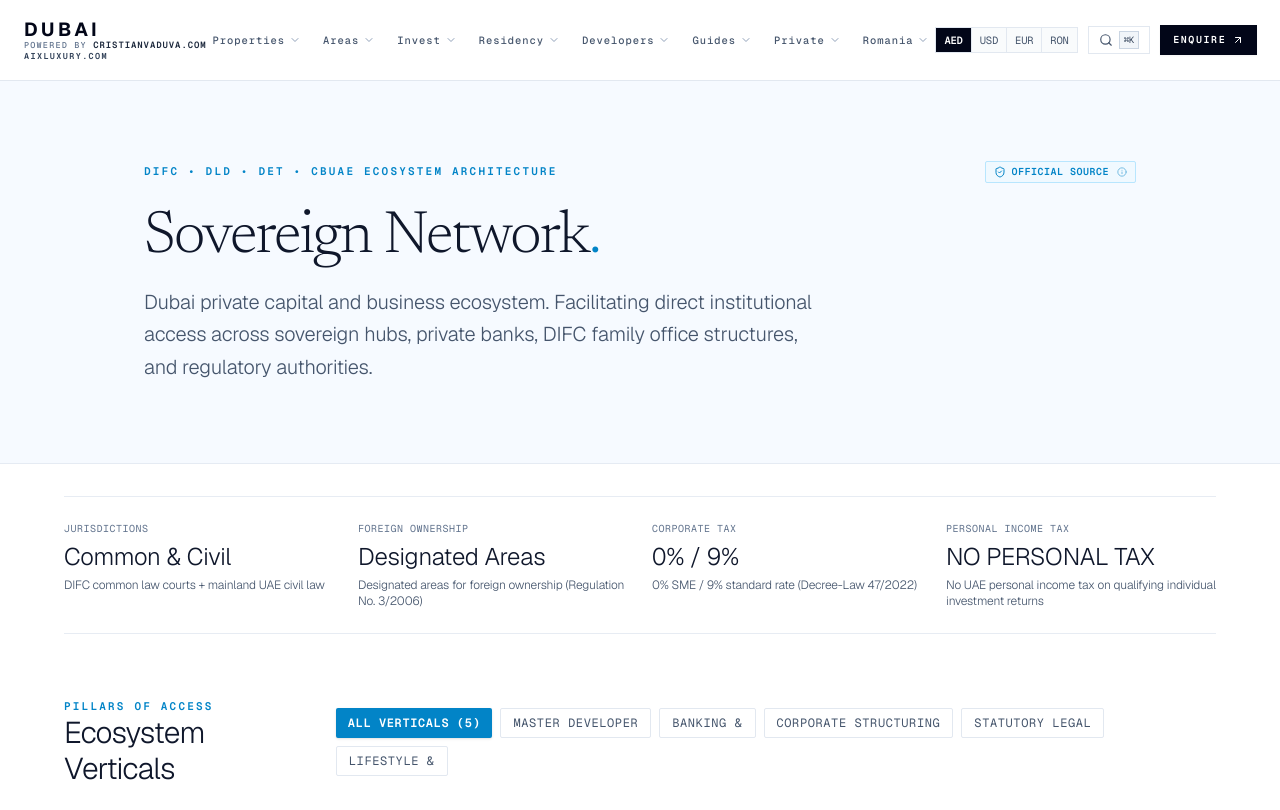
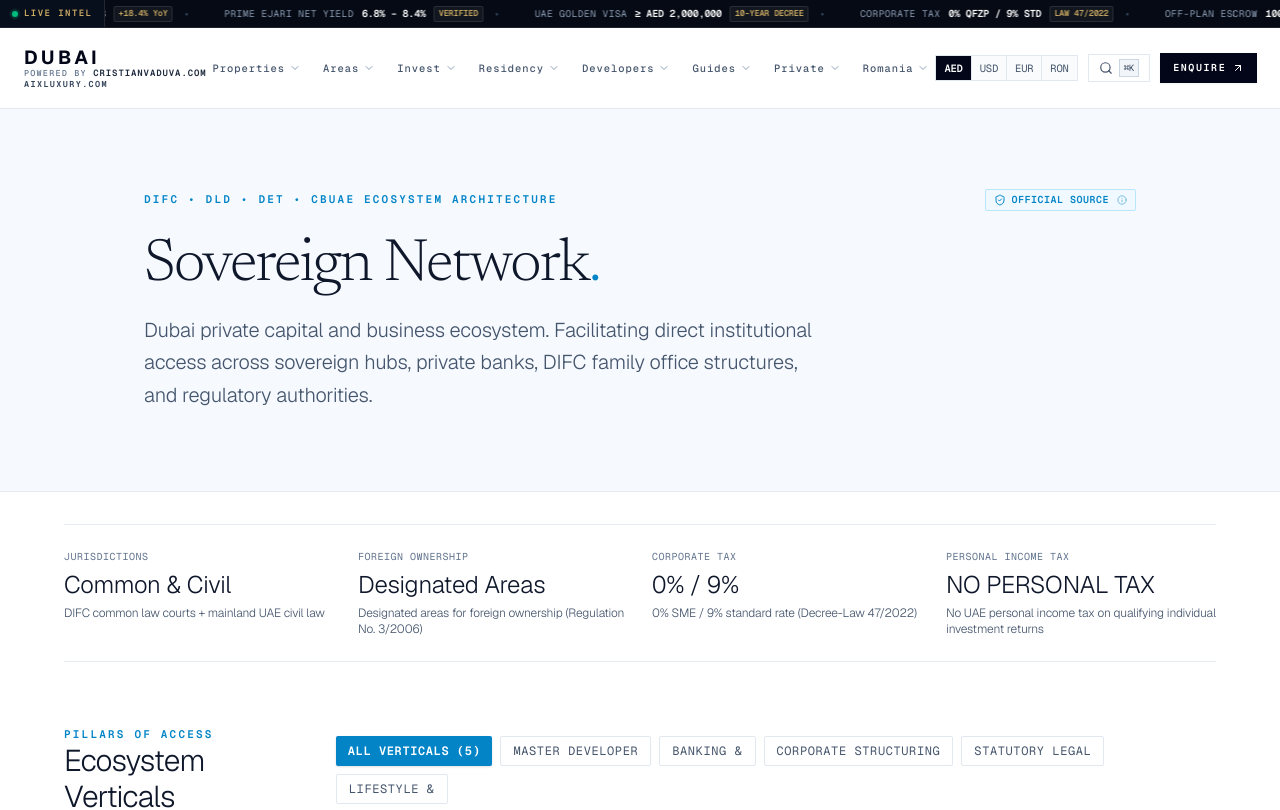
Before and after one commit to myremaxclubcristianv/DUBAI, a Next.js app: page /network in a window 1280 px wide. Shown: the top 810 px of the page. Built offline with nearby package versions, Linux system fonts and the light colour scheme.

Commit message:
feat(layout): add sovereign right-to-left market ticker and secure telegram intake

```diff
--- a/src/app/api/contact/route.ts
+++ b/src/app/api/contact/route.ts
@@ -213,7 +213,7 @@ export async function POST(request: NextRequest) {
       }
     }
 
-    // 7. Telegram Bot Dispatch
+    // 7. Telegram Bot Dispatch (Server-side via secure environment variables only)
     const botToken = process.env.TELEGRAM_BOT_TOKEN?.trim()
     const chatId = process.env.TELEGRAM_CHAT_ID?.trim()
 
@@ -280,17 +280,16 @@ export async function POST(request: NextRequest) {
         if (telegramRes.ok) {
           telegramSent = true
         } else {
-          const errText = await telegramRes.text()
           telegramError = `Telegram HTTP ${telegramRes.status}`
-          console.error(`[Contact API] Telegram dispatch error (status ${telegramRes.status}):`, errText.slice(0, 120))
+          console.error(`[Contact API] Telegram dispatch error (HTTP status ${telegramRes.status})`)
         }
-      } catch (err) {
-        telegramError = err instanceof Error ? err.message : 'Network error'
-        console.error('[Contact API] Telegram fetch exception:', telegramError)
+      } catch {
+        telegramError = 'Network error'
+        console.error('[Contact API] Telegram fetch network exception')
       }
     } else {
       telegramError = 'unprovisioned'
-      console.warn('[Contact API] Telegram credentials not provisioned (TELEGRAM_BOT_TOKEN or TELEGRAM_CHAT_ID missing).')
+      console.warn('[Contact API] Telegram credentials not provisioned in environment variables.')
     }
 
     // 8. Delivery Response Resolution
--- a/src/app/globals.css
+++ b/src/app/globals.css
@@ -162,3 +162,24 @@ input[type="range"]::-moz-range-thumb {
   border: 2px solid #ffffff;
   box-shadow: 0 1px 4px rgba(0, 0, 0, 0.2);
 }
+
+/* Sovereign Market Ticker / Marquee */
+@keyframes ticker-scroll {
+  0% {
+    transform: translate3d(0, 0, 0);
+  }
+  100% {
+    transform: translate3d(-50%, 0, 0);
+  }
+}
+
+.animate-ticker-marquee {
+  display: flex;
+  width: max-content;
+  animation: ticker-scroll 38s linear infinite;
+  will-change: transform;
+}
+
+.animate-ticker-marquee:hover {
+  animation-play-state: paused;
+}
--- a/src/app/network/page.tsx
+++ b/src/app/network/page.tsx
@@ -95,8 +95,8 @@ export default function NetworkPage() {
           source: `NETWORK_DESK: ${introTargetPillar}`,
           page: '/network',
         }),
-      }).catch((err) => {
-        console.warn('[Network Desk] Remote dispatch failed:', err)
+      }).catch(() => {
+        console.warn('[Network Desk] Remote dispatch failed')
       })
 
       addToast({
--- a/src/components/layout/header.tsx
+++ b/src/components/layout/header.tsx
@@ -12,6 +12,7 @@ import {
 } from 'lucide-react'
 import { GlobalSearchDialog } from '@/components/ui/global-search-dialog'
 import { ContactModal } from '@/components/layout/contact-modal'
+import { MarketTicker } from '@/components/layout/market-ticker'
 import { useClient, SupportedCurrency } from '@/lib/context/client-context'
 
 interface NavSubItem {
@@ -314,6 +315,9 @@ export function Header() {
         ref={headerRef}
         className="sticky top-0 z-50 w-full bg-white border-b border-slate-200 transition-colors"
       >
+        {/* TOP: Sovereign Market Ticker */}
+        <MarketTicker />
+
         <div className="w-full max-w-[1440px] mx-auto flex h-[76px] sm:h-[80px] items-center justify-between px-4 sm:px-6 lg:px-4 xl:px-6 2xl:px-8">
 
           {/* LEFT: Wordmark + Sovereign Hierarchy */}
--- /dev/null
+++ b/src/components/layout/market-ticker.tsx
@@ -0,0 +1,117 @@
+'use client'
+
+import * as React from 'react'
+import Link from 'next/link'
+
+interface TickerItem {
+  id: string
+  label: string
+  value: string
+  tag?: string
+  href: string
+}
+
+const TICKER_ITEMS: TickerItem[] = [
+  {
+    id: 'usd-aed',
+    label: 'USD / AED',
+    value: '3.6725',
+    tag: 'PEGGED',
+    href: '/investment',
+  },
+  {
+    id: 'dld-volume',
+    label: 'DLD SOVEREIGN VOLUME',
+    value: 'AED 432.8B',
+    tag: '+18.4% YoY',
+    href: '/market',
+  },
+  {
+    id: 'prime-yield',
+    label: 'PRIME EJARI NET YIELD',
+    value: '6.8% – 8.4%',
+    tag: 'VERIFIED',
+    href: '/investment/calculators',
+  },
+  {
+    id: 'golden-visa',
+    label: 'UAE GOLDEN VISA',
+    value: '≥ AED 2,000,000',
+    tag: '10-YEAR DECREE',
+    href: '/residency',
+  },
+  {
+    id: 'corporate-tax',
+    label: 'CORPORATE TAX',
+    value: '0% QFZP / 9% STD',
+    tag: 'LAW 47/2022',
+    href: '/tax',
+  },
+  {
+    id: 'escrow',
+    label: 'OFF-PLAN ESCROW',
+    value: '100% PROTECTED',
+    tag: 'LAW 8/2007',
+    href: '/buying-guide',
+  },
+  {
+    id: 'romania-treaty',
+    label: 'ROMANIA–UAE TREATY',
+    value: '0% DOUBLE TAX',
+    tag: 'LAW 38/1993',
+    href: '/romania',
+  },
+  {
+    id: 'provenance',
+    label: 'DATA PROVENANCE',
+    value: 'PHYSICAL TITLE AUDIT',
+    tag: 'ZERO FAKE DATA',
+    href: '/sources',
+  },
+]
+
+export function MarketTicker() {
+  return (
+    <aside
+      aria-label="Dubai Sovereign Market Ticker"
+      className="w-full bg-[#050a14] border-b border-white/10 text-slate-300 overflow-hidden select-none relative z-40 h-[28px] flex items-center"
+    >
+      {/* Live Badge Pillar */}
+      <div className="flex items-center gap-1.5 px-3 h-full bg-[#070e1c] border-r border-white/10 shrink-0 z-10 text-[9px] font-mono uppercase tracking-[0.16em] text-[#c9a962] font-semibold">
+        <span className="relative flex h-1.5 w-1.5">
+          <span className="animate-ping absolute inline-flex h-full w-full rounded-full bg-emerald-400 opacity-75" />
+          <span className="relative inline-flex rounded-full h-1.5 w-1.5 bg-emerald-500" />
+        </span>
+        <span className="hidden sm:inline">LIVE INTEL</span>
+        <span className="sm:hidden">INTEL</span>
+      </div>
+
+      {/* Marquee Track */}
+      <div className="flex-1 overflow-hidden relative flex items-center">
+        <div className="animate-ticker-marquee flex items-center shrink-0">
+          {[...TICKER_ITEMS, ...TICKER_ITEMS].map((item, idx) => (
+            <Link
+              key={`${item.id}-${idx}`}
+              href={item.href}
+              prefetch={false}
+              className="inline-flex items-center gap-2 px-4 hover:text-white transition-colors group whitespace-nowrap"
+            >
+              <span className="text-[9.5px] font-mono text-slate-400 tracking-wider uppercase group-hover:text-slate-300">
+                {item.label}
+              </span>
+              <span className="text-[10px] font-mono text-white font-semibold tabular-nums">
+                {item.value}
+              </span>
+              {item.tag && (
+                <span className="text-[8.5px] font-mono font-semibold px-1 py-0.2 rounded-xs bg-white/5 border border-white/10 text-[#c9a962]">
+                  {item.tag}
+                </span>
+              )}
+              <span className="text-slate-700 mx-1 text-xs">•</span>
+            </Link>
+          ))}
+        </div>
+      </div>
+    </aside>
+  )
+}
--- a/src/components/property/viewing-modal.tsx
+++ b/src/components/property/viewing-modal.tsx
@@ -61,8 +61,8 @@ export function ViewingModal({ property, isOpen, onClose }: ViewingModalProps) {
         source: `PROPERTY_VIEWING: ${property.title}`,
         page: `/properties/${property.id}`,
       }),
-    }).catch((err) => {
-      console.warn('[Viewing Modal] Remote notification failed:', err)
+    }).catch(() => {
+      console.warn('[Viewing Modal] Remote notification dispatch failed')
     })
 
     setIsSubmitted(true)
```
Also changed, not shown: 1 other file (tests, documents, lock files or other folders).
